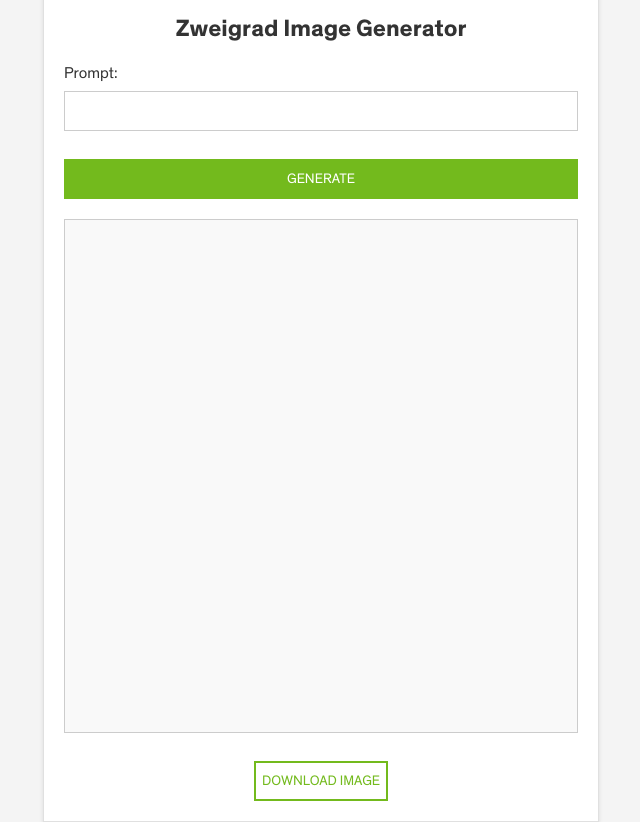
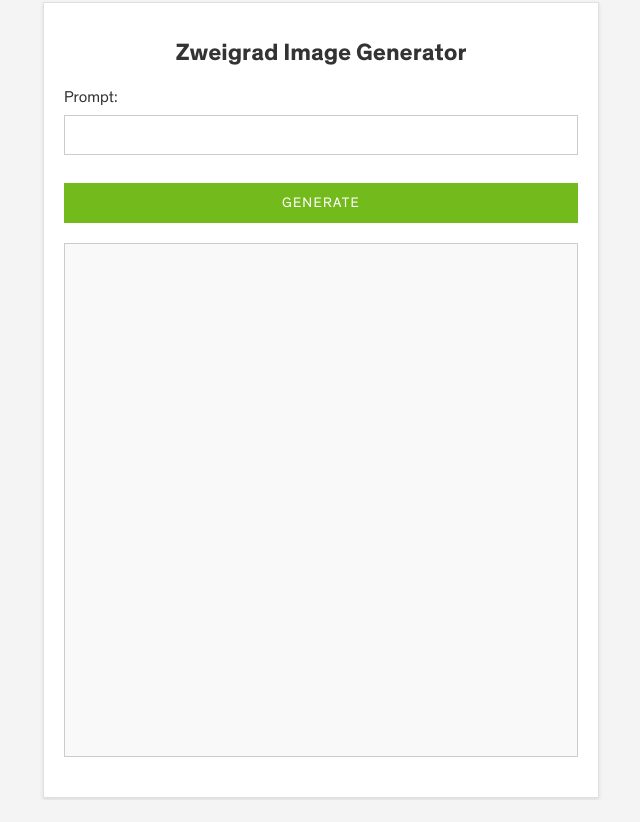
Before and after one commit to fivefourtwo/zgrd_sd, a Flask app: page / in a window 1280 px wide. Shown: the whole page, without its empty margins (319-959 px from the left). After the commit the page ends 800 px from the top, so only its background shows below. Run offline with Flask 3, Linux system fonts and the light colour scheme; parts of the project's set-up code (start-up, migrations or seed data) failed here and were passed over.

Commit message:
cleaning

```diff
--- a/app/static/css/styles.css
+++ b/app/static/css/styles.css
@@ -128,9 +128,8 @@ body {
     padding: 20px;
     border: 1px solid #e0e0e0;
     box-shadow: 0 2px 4px rgba(0, 0, 0, 0.1);
-    width:fit-content;
+    width: fit-content;
     box-sizing: border-box;
-    /* min-width: 552px; */
     text-align: center;
     margin: 20px;
 }
@@ -163,15 +162,16 @@ input[type="text"] {
     box-sizing: border-box;
 }
 
-.mdc-button {
+button.mdc-button,
+button.mdc-button--outlined {
     display: inline-block;
     font-family: 'Theinhardt';
     font-size: 0.875rem;
     font-weight: normal;
-    /* letter-spacing: 0.0892857em; */
+    letter-spacing: 0.0892857em;
     text-decoration: none;
     text-transform: uppercase;
-    /* padding: 0 16px; */
+    padding: 0 16px;
     min-width: 64px;
     height: 40px;
     border-radius: 0;
@@ -180,28 +180,28 @@ input[type="text"] {
     outline: none;
     transition: box-shadow 0.2s;
     margin-top: 8px;
+    width: 100%;
+    box-sizing: border-box;
+}
+
+button.mdc-button {
     color: #fff;
     background-color: #73BA1D;
 }
 
-/* .mdc-button--raised {
-    color: #fff;
-    background-color: #73BA1D;
-} */
-
-.mdc-button:hover {
+button.mdc-button:hover {
     background-color: #fff;
     border: 2px solid #73BA1D;
     color: #73BA1D;
 }
 
-.mdc-button--outlined {
+button.mdc-button--outlined {
     background-color: #fff;
     border: 2px solid #73BA1D;
     color: #73BA1D;
 }
 
-.mdc-button--outlined:hover {
+button.mdc-button--outlined:hover {
     color: #fff;
     background-color: #73BA1D;
 }
@@ -244,12 +244,9 @@ input[type="text"] {
 }
 
 #result {
-    display: flex;
+    display: none;
     flex-direction: column;
-    display: none;
-    /* width: 512px; */
-    /* box-sizing: border-box; */
-    /* margin-top: 20px; */
+    width: 100%;
 }
 
 #generation-time {
@@ -257,19 +254,6 @@ input[type="text"] {
     font-size: 14px;
     color: #333;
 }
-
-/* #download-button {
-    display: inline-flex;
-    height: 40px;
-    flex-direction: column;
-    justify-content: center;
-    align-items: center;
-    gap: 0.5rem;
-    flex-shrink: 0;
-    border: 2px #73BA1D;
-    border-radius: 1px;
-    color: #73BA1D;
-} */
 
 @media (max-width: 600px) {
     .container {
@@ -282,7 +266,8 @@ input[type="text"] {
         font-size: 20px;
     }
 
-    .mdc-button {
+    .mdc-button,
+    .mdc-button--outlined {
         width: 100%;
         box-sizing: border-box;
     }
--- a/app/static/js/script.js
+++ b/app/static/js/script.js
@@ -4,7 +4,6 @@ document.getElementById('generate-form').addEventListener('submit', async functi
     const prompt = document.getElementById('prompt').value;
     const loadingSpinner = document.getElementById('loading-spinner');
     const resultDiv = document.getElementById('result');
-    const imagePlaceholder = document.getElementById('image-placeholder');
     const imageElement = document.getElementById('generated-image');
     const downloadButton = document.getElementById('download-button');
     const generationTimeElement = document.getElementById('generation-time');
--- a/app/templates/index.html
+++ b/app/templates/index.html
@@ -13,15 +13,15 @@
         <form id="generate-form">
             <label for="prompt">Prompt:</label>
             <input type="text" id="prompt" name="prompt" required>
-            <button type="submit" class="mdc-button mdc-button">Generate</button>
+            <button type="submit" class="mdc-button">Generate</button>
         </form>
         <div id="image-placeholder" class="image-placeholder">
             <div id="loading-spinner" class="spinner"></div>
             <img id="generated-image" src="" alt="Generated Image">
         </div>
-        <div id="result-form">
+        <div id="result" style="display: none;">
             <p id="generation-time"></p>
-            <button id="download-button" class="mdc-button mdc-button--outlined">Download Image</button>
+            <button id="download-button" class="mdc-button mdc-button--outlined" style="display: none;">Download Image</button>
         </div>
     </div>
     <script src="/static/js/script.js"></script>
```
